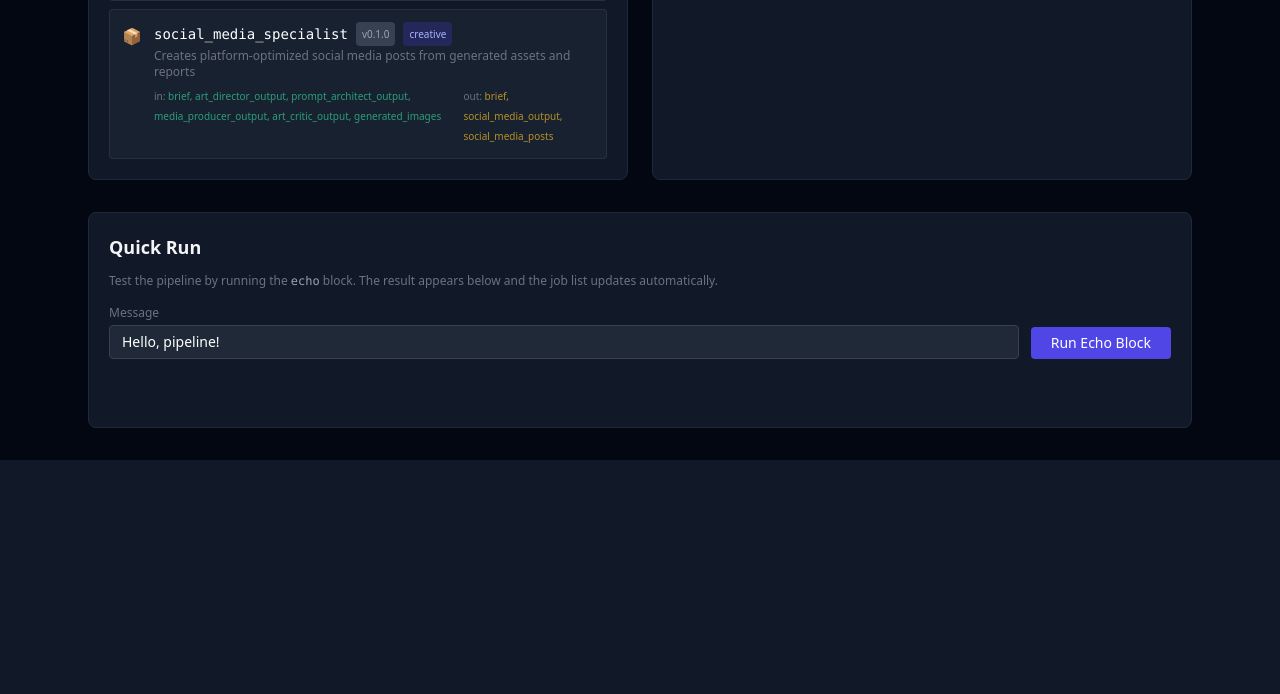
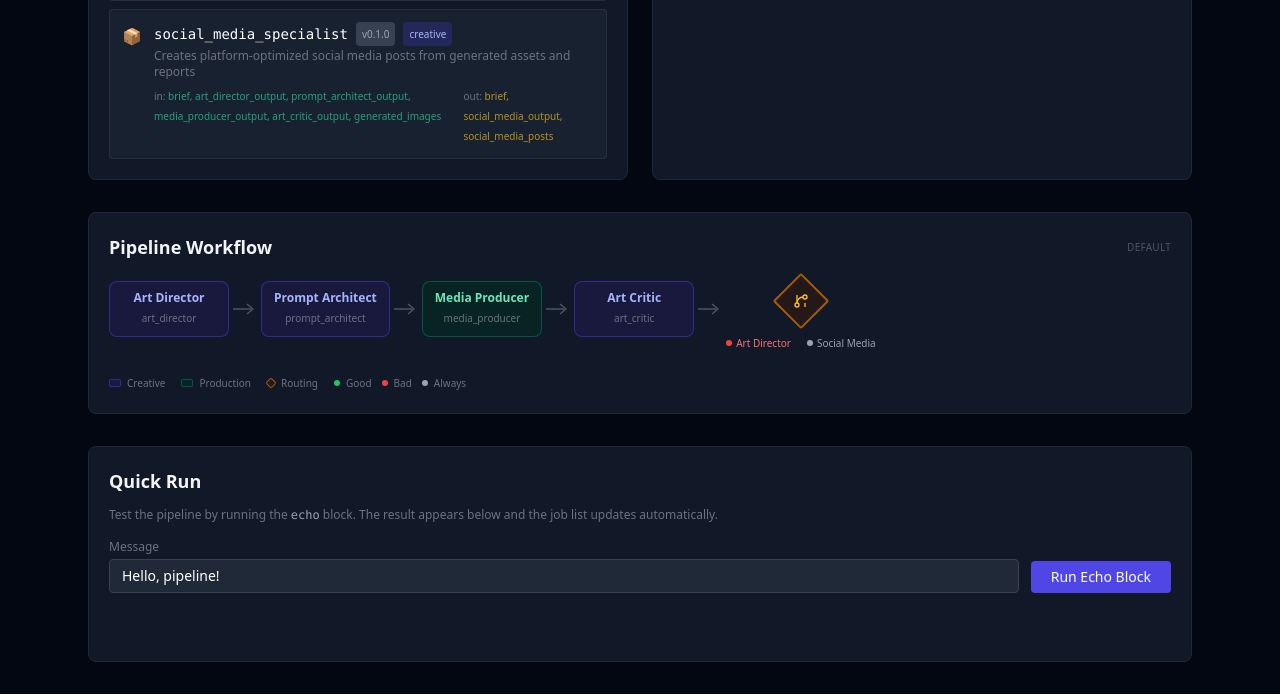
Before and after one commit to FrankV01/ai-media-workflow, a FastAPI app: page / in a window 1280 px wide. Shown: the part 719-1413 px from the top of the page. Before the commit the page ends 1179 px from the top, so only its background shows below. Run offline with FastAPI, Linux system fonts and the light colour scheme; data that the repository does not hold is empty; parts of the project's set-up code (start-up, migrations or seed data) failed here and were passed over; some libraries are stand-ins or nearby versions.

Commit message:
Workflow visual.

```diff
--- a/app/web/routes.py
+++ b/app/web/routes.py
@@ -25,10 +25,29 @@ from sqlalchemy import select
 from sqlalchemy.ext.asyncio import AsyncSession
 from sqlalchemy.orm import selectinload
 
-from app.blocks.registry import list_blocks
+from app.blocks.registry import get_block, list_blocks
 from app.database import get_session
 from app.models.job import Job, JobStep
 from app.pipeline.engine import run_pipeline
+
+# Default workflow — the standard creative agency pipeline
+DEFAULT_WORKFLOW: list[str | dict] = [
+    "art_director",
+    "prompt_architect",
+    "media_producer",
+    "art_critic",
+    {"on_good": [], "on_bad": ["art_director"], "always": ["social_media_specialist"]},
+]
+
+# Human-friendly titles for blocks (used in the visual)
+_BLOCK_TITLES = {
+    "art_director": "Art Director",
+    "prompt_architect": "Prompt Architect",
+    "media_producer": "Media Producer",
+    "art_critic": "Art Critic",
+    "social_media_specialist": "Social Media",
+    "echo": "Echo",
+}
 
 templates = Jinja2Templates(directory="app/web/templates")
 
@@ -132,6 +151,49 @@ async def job_detail(
 
 # ── HTMX partials ────────────────────────────────────────────────────────
 
+def _build_workflow_nodes(workflow: list[str | dict]) -> list[dict]:
+    """Convert a workflow step list into visual node dicts for the template."""
+    nodes = []
+    for item in workflow:
+        if isinstance(item, str):
+            # Block node
+            try:
+                block_cls = get_block(item)
+                desc = block_cls.meta.description
+                category = block_cls.meta.category
+            except KeyError:
+                desc = ""
+                category = "utility"
+            nodes.append({
+                "type": "block",
+                "name": item,
+                "title": _BLOCK_TITLES.get(item, item.replace("_", " ").title()),
+                "description": desc,
+                "category": category,
+            })
+        elif isinstance(item, dict):
+            # Routing node
+            on_good = [_BLOCK_TITLES.get(b, b) for b in item.get("on_good", [])]
+            on_bad = [_BLOCK_TITLES.get(b, b) for b in item.get("on_bad", [])]
+            always = [_BLOCK_TITLES.get(b, b) for b in item.get("always", [])]
+            nodes.append({
+                "type": "routing",
+                "on_good": on_good,
+                "on_bad": on_bad,
+                "always": always,
+            })
+    return nodes
+
+
+@router.get("/partials/workflow")
+async def partial_workflow(request: Request):
+    """Return the workflow pipeline visualization fragment."""
+    nodes = _build_workflow_nodes(DEFAULT_WORKFLOW)
+    return templates.TemplateResponse(
+        request, "partials/workflow_visual.html", {"nodes": nodes}
+    )
+
+
 @router.get("/partials/blocks")
 async def partial_blocks(request: Request):
     """Return styled HTML fragment listing all registered blocks."""
--- a/app/web/templates/dashboard.html
+++ b/app/web/templates/dashboard.html
@@ -50,6 +50,21 @@
 
 </div>
 
+<!-- Pipeline Workflow -->
+<section class="mt-8 bg-gray-900 rounded-lg p-5 border border-gray-800">
+    <div class="flex items-center justify-between mb-3">
+        <h2 class="text-lg font-semibold">Pipeline Workflow</h2>
+        <span class="text-[10px] text-gray-600 uppercase tracking-wide">default</span>
+    </div>
+    <div id="workflow-visual"
+         hx-get="/partials/workflow"
+         hx-trigger="load"
+         hx-swap="innerHTML"
+         class="text-sm text-gray-400">
+        <div class="animate-pulse h-16 bg-gray-800 rounded"></div>
+    </div>
+</section>
+
 <!-- Quick Run -->
 <section class="mt-8 bg-gray-900 rounded-lg p-5 border border-gray-800">
     <h2 class="text-lg font-semibold mb-3">Quick Run</h2>
--- /dev/null
+++ b/app/web/templates/partials/workflow_visual.html
@@ -0,0 +1,123 @@
+<!-- Pipeline workflow visualization -->
+<div class="overflow-x-auto">
+  <div class="flex items-start gap-0 min-w-max py-2">
+
+    {% for node in nodes %}
+      {% if node.type == "block" %}
+        <!-- Block node -->
+        <div class="flex items-center">
+          <div class="relative group">
+            <div class="px-3 py-2 rounded-lg border text-center min-w-[120px]
+                        {% if node.category == 'creative' %}
+                          bg-indigo-950/60 border-indigo-700/60 hover:border-indigo-500
+                        {% elif node.category == 'production' %}
+                          bg-emerald-950/60 border-emerald-700/60 hover:border-emerald-500
+                        {% else %}
+                          bg-gray-800 border-gray-700 hover:border-gray-500
+                        {% endif %}
+                        transition-colors duration-150">
+              <div class="text-xs font-semibold
+                          {% if node.category == 'creative' %}text-indigo-300
+                          {% elif node.category == 'production' %}text-emerald-300
+                          {% else %}text-gray-300{% endif %}">
+                {{ node.title }}
+              </div>
+              <div class="text-[10px] text-gray-500 mt-0.5">{{ node.name }}</div>
+            </div>
+            <!-- Tooltip -->
+            <div class="absolute bottom-full left-1/2 -translate-x-1/2 mb-2 px-3 py-2 rounded-md
+                        bg-gray-800 border border-gray-700 text-xs text-gray-300
+                        opacity-0 group-hover:opacity-100 transition-opacity duration-150
+                        pointer-events-none whitespace-nowrap z-10 shadow-lg">
+              {{ node.description }}
+            </div>
+          </div>
+          {% if not loop.last %}
+            <!-- Arrow -->
+            <div class="flex items-center px-1">
+              <svg width="24" height="16" viewBox="0 0 24 16" class="text-gray-600">
+                <line x1="0" y1="8" x2="18" y2="8" stroke="currentColor" stroke-width="1.5"/>
+                <polyline points="14,3 20,8 14,13" fill="none" stroke="currentColor" stroke-width="1.5" stroke-linejoin="round"/>
+              </svg>
+            </div>
+          {% endif %}
+        </div>
+
+      {% elif node.type == "routing" %}
+        <!-- Routing / branch node -->
+        <div class="flex items-center">
+          <div class="relative">
+            <!-- Diamond shape via rotated square -->
+            <div class="flex flex-col items-center">
+              <div class="w-10 h-10 rotate-45 rounded-sm border-2 border-amber-600/70 bg-amber-950/40
+                          flex items-center justify-center">
+                <svg class="-rotate-45 text-amber-400" width="16" height="16" viewBox="0 0 24 24" fill="none"
+                     stroke="currentColor" stroke-width="2">
+                  <path d="M6 3v12"/>
+                  <path d="M18 9a3 3 0 1 0 0-6 3 3 0 0 0 0 6z"/>
+                  <path d="M6 21a3 3 0 1 0 0-6 3 3 0 0 0 0 6z"/>
+                  <path d="M15 6a9 9 0 0 0-9 9"/>
+                  <path d="M18 15v6"/>
+                </svg>
+              </div>
+              <!-- Branch labels -->
+              <div class="flex gap-4 mt-3 text-[10px]">
+                {% if node.on_good %}
+                  <div class="flex items-center gap-1">
+                    <span class="inline-block w-1.5 h-1.5 rounded-full bg-green-500"></span>
+                    <span class="text-green-400">{{ node.on_good|join(', ') }}</span>
+                  </div>
+                {% endif %}
+                {% if node.on_bad %}
+                  <div class="flex items-center gap-1">
+                    <span class="inline-block w-1.5 h-1.5 rounded-full bg-red-500"></span>
+                    <span class="text-red-400">{{ node.on_bad|join(', ') }}</span>
+                  </div>
+                {% endif %}
+                {% if node.always %}
+                  <div class="flex items-center gap-1">
+                    <span class="inline-block w-1.5 h-1.5 rounded-full bg-gray-400"></span>
+                    <span class="text-gray-400">{{ node.always|join(', ') }}</span>
+                  </div>
+                {% endif %}
+              </div>
+            </div>
+          </div>
+          {% if not loop.last %}
+            <div class="flex items-center px-1 self-start mt-3">
+              <svg width="24" height="16" viewBox="0 0 24 16" class="text-gray-600">
+                <line x1="0" y1="8" x2="18" y2="8" stroke="currentColor" stroke-width="1.5"/>
+                <polyline points="14,3 20,8 14,13" fill="none" stroke="currentColor" stroke-width="1.5" stroke-linejoin="round"/>
+              </svg>
+            </div>
+          {% endif %}
+        </div>
+      {% endif %}
+    {% endfor %}
+
+  </div>
+</div>
+
+<!-- Legend -->
+<div class="flex gap-4 mt-3 text-[10px] text-gray-500">
+  <div class="flex items-center gap-1.5">
+    <span class="inline-block w-3 h-2 rounded-sm bg-indigo-950/60 border border-indigo-700/60"></span>
+    Creative
+  </div>
+  <div class="flex items-center gap-1.5">
+    <span class="inline-block w-3 h-2 rounded-sm bg-emerald-950/60 border border-emerald-700/60"></span>
+    Production
+  </div>
+  <div class="flex items-center gap-1.5">
+    <span class="inline-block w-2 h-2 rotate-45 rounded-sm border border-amber-600/70 bg-amber-950/40"></span>
+    Routing
+  </div>
+  <div class="flex items-center gap-1.5">
+    <span class="inline-block w-1.5 h-1.5 rounded-full bg-green-500"></span>
+    Good
+    <span class="inline-block w-1.5 h-1.5 rounded-full bg-red-500 ml-1"></span>
+    Bad
+    <span class="inline-block w-1.5 h-1.5 rounded-full bg-gray-400 ml-1"></span>
+    Always
+  </div>
+</div>
```
